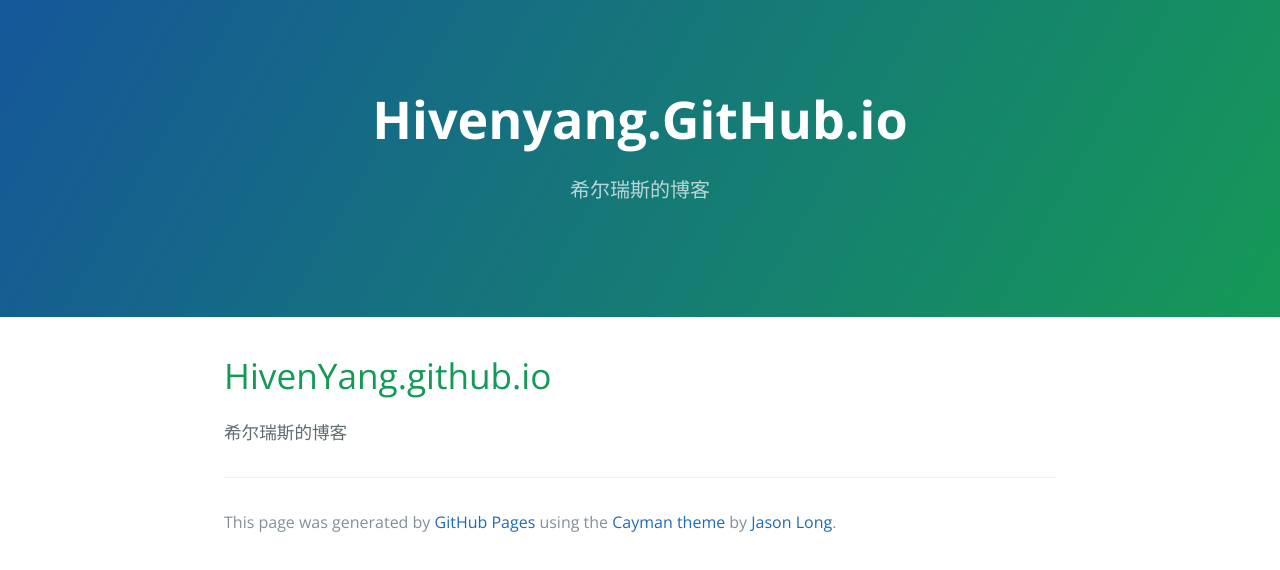
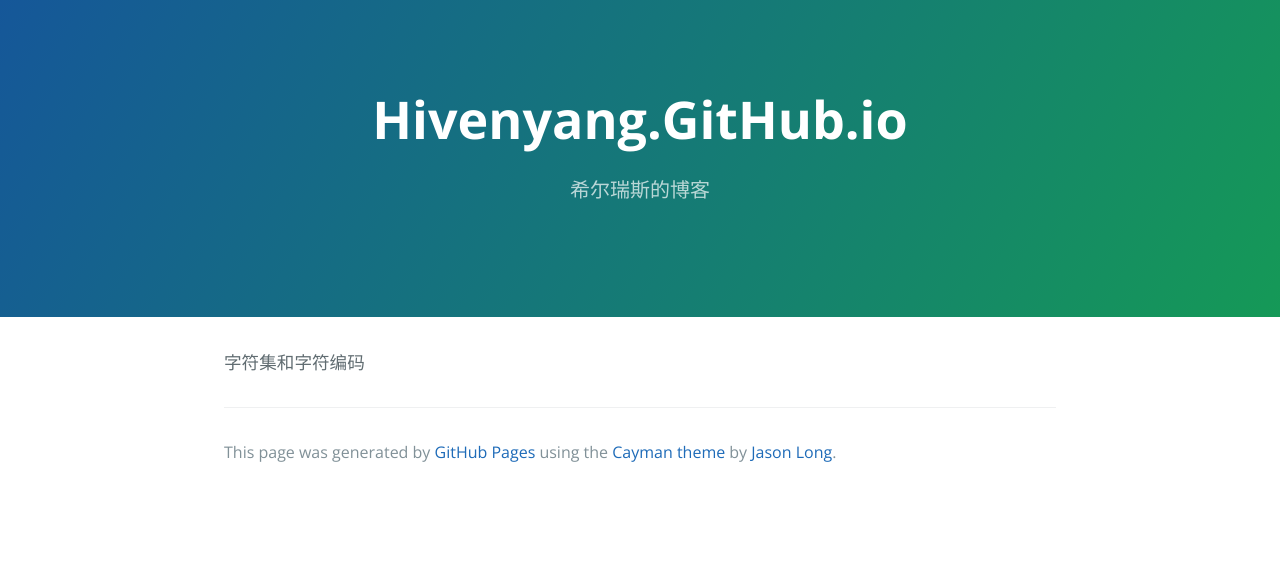
Before and after one commit to HivenYang/HivenYang.github.io, a plain HTML site: page index.html in a window 1280 px wide. Drawn offline with nearby package versions, Linux system fonts and the light colour scheme.

Commit message:
Replace master branch with page content via GitHub

```diff
--- a/index.html
+++ b/index.html
@@ -16,10 +16,7 @@
     </section>
 
     <section class="main-content">
-      <h1>
-<a id="hivenyanggithubio" class="anchor" href="#hivenyanggithubio" aria-hidden="true"><span class="octicon octicon-link"></span></a>HivenYang.github.io</h1>
-
-<p>希尔瑞斯的博客</p>
+      <p>字符集和字符编码</p>
 
       <footer class="site-footer">
 
--- a/params.json
+++ b/params.json
@@ -1 +1 @@
-{"name":"Hivenyang.GitHub.io","tagline":"希尔瑞斯的博客","body":"# HivenYang.github.io\r\n希尔瑞斯的博客\r\n","google":"","note":"Don't delete this file! It's used internally to help with page regeneration."}
+{"name":"Hivenyang.GitHub.io","tagline":"希尔瑞斯的博客","body":"字符集和字符编码\r\n","google":"","note":"Don't delete this file! It's used internally to help with page regeneration."}
```
